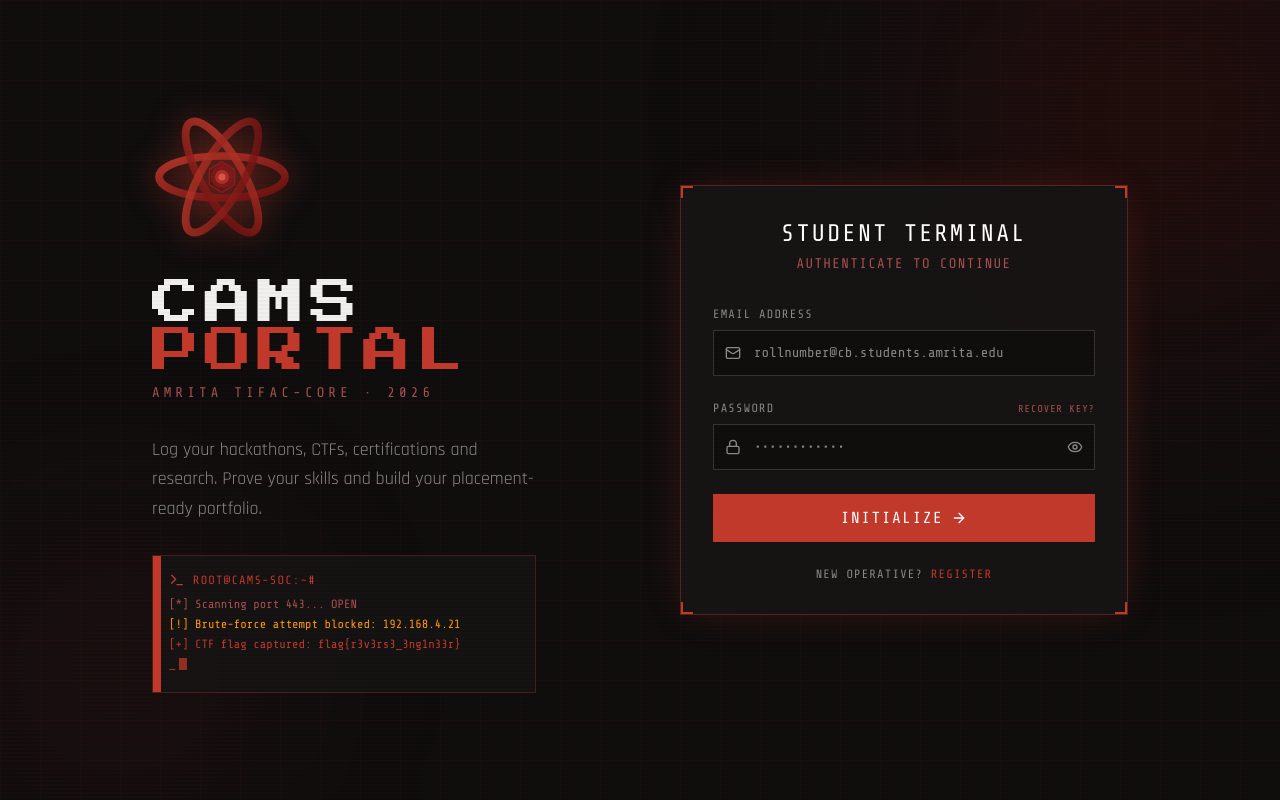
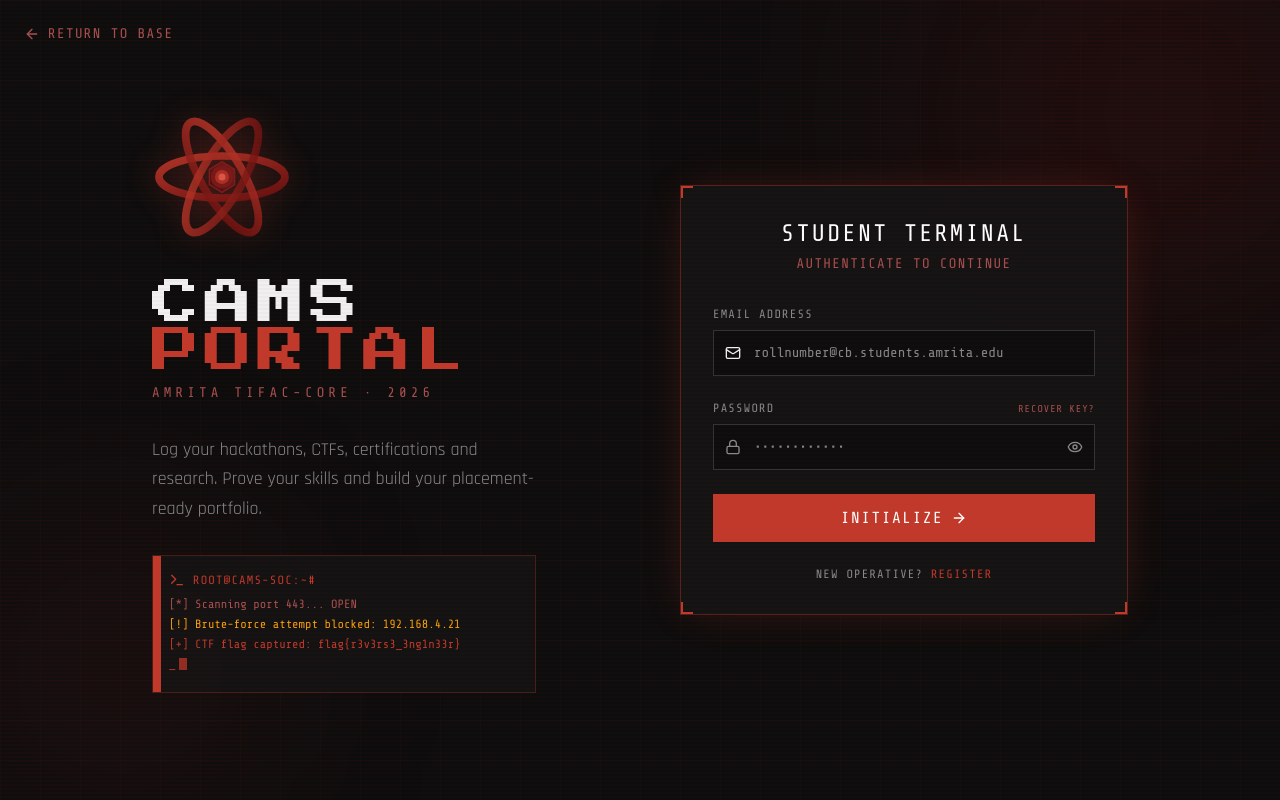
Before and after one commit to nethra2481/CAMS, a Next.js app: page /login in a window 1280 px wide. Built offline with nearby package versions, Linux system fonts and the light colour scheme.

Commit message:
fix: resolve dashboard 404, differentiate faculty login theme, and add back buttons

```diff
--- a/src/app/(auth)/login/page.tsx
+++ b/src/app/(auth)/login/page.tsx
@@ -4,7 +4,7 @@
 import { useState, useEffect, useRef } from "react";
 import { useRouter } from "next/navigation";
 import Link from "next/link";
-import { Lock, Mail, ArrowRight, AlertCircle, Eye, EyeOff, Terminal } from "lucide-react";
+import { Lock, Mail, ArrowRight, AlertCircle, Eye, EyeOff, Terminal, ArrowLeft } from "lucide-react";
 
 const LOG_LINES = [
   { type: "ok",   text: "[+] TLS 1.3 handshake complete" },
@@ -72,11 +72,21 @@
       setError("Invalid email or password.");
       setLoading(false);
     } else {
-      router.push("/dashboard");
+      router.push(role === "faculty" ? "/faculty" : "/student");
     }
   };
 
-  const logColor = (t: string) => t === "ok" ? "text-[#c0392b]" : t === "warn" ? "text-amber-500" : "text-[#a85050]";
+  // Color theme definitions based on role
+  const isFaculty = role === "faculty";
+  const primaryColor = isFaculty ? "#0ea5e9" : "#c0392b"; // cyan vs crimson
+  const primaryDark = isFaculty ? "#0284c7" : "#9b2020";
+  const primaryDarkest = isFaculty ? "#0369a1" : "#6b0f0f";
+  const primaryMuted = isFaculty ? "#38bdf8" : "#a85050";
+  const primaryHighlight = isFaculty ? "#7dd3fc" : "#e05a4a";
+
+  const logColor = (t: string) => t === "ok" ? `text-[${primaryColor}]` : t === "warn" ? "text-amber-500" : `text-[${primaryMuted}]`;
+
+  if (!mounted) return null;
 
   return (
     <>
@@ -99,8 +109,8 @@
             0deg,
             transparent,
             transparent 2px,
-            rgba(192, 57, 43, 0.03) 2px,
-            rgba(192, 57, 43, 0.03) 4px
+            rgba(${isFaculty ? '14, 165, 233' : '192, 57, 43'}, 0.03) 2px,
+            rgba(${isFaculty ? '14, 165, 233' : '192, 57, 43'}, 0.03) 4px
           );
           pointer-events: none;
           z-index: 9999;
@@ -110,8 +120,8 @@
           position: fixed;
           inset: 0;
           background-image:
-            linear-gradient(rgba(192, 57, 43, 0.04) 1px, transparent 1px),
-            linear-gradient(90deg, rgba(192, 57, 43, 0.04) 1px, transparent 1px);
+            linear-gradient(rgba(${isFaculty ? '14, 165, 233' : '192, 57, 43'}, 0.04) 1px, transparent 1px),
+            linear-gradient(90deg, rgba(${isFaculty ? '14, 165, 233' : '192, 57, 43'}, 0.04) 1px, transparent 1px);
           background-size: 40px 40px;
           pointer-events: none;
         }
@@ -125,7 +135,7 @@
         .ambient-1 {
           width: 600px;
           height: 600px;
-          background: radial-gradient(circle, rgba(107, 15, 15, 0.35) 0%, transparent 70%);
+          background: radial-gradient(circle, rgba(${isFaculty ? '2, 132, 199' : '107, 15, 15'}, 0.35) 0%, transparent 70%);
           top: -200px;
           right: -200px;
           animation: float1 8s ease-in-out infinite;
@@ -133,7 +143,7 @@
         .ambient-2 {
           width: 400px;
           height: 400px;
-          background: radial-gradient(circle, rgba(155, 32, 32, 0.2) 0%, transparent 70%);
+          background: radial-gradient(circle, rgba(${isFaculty ? '3, 105, 161' : '155, 32, 32'}, 0.2) 0%, transparent 70%);
           bottom: -100px;
           left: -100px;
           animation: float2 10s ease-in-out infinite;
@@ -149,41 +159,48 @@
         }
       `}</style>
 
-      <div className="min-h-screen flex items-center justify-center scanlines font-rajdhani text-[#f0f0f0] relative overflow-hidden bg-[#0d0d0d]">
+      <div className="min-h-screen flex flex-col items-center justify-center scanlines font-rajdhani text-[#f0f0f0] relative overflow-hidden bg-[#0d0d0d]">
         <div className="grid-bg z-0" />
         <div className="ambient-glow ambient-1 z-0" />
         <div className="ambient-glow ambient-2 z-0" />
 
-        <div className="relative z-10 w-full max-w-5xl flex flex-col lg:flex-row gap-12 items-center justify-between p-6">
+        {/* ── TOP NAV / BACK BUTTON ── */}
+        <div className="absolute top-0 left-0 w-full p-6 z-20 flex justify-between items-center">
+          <Link href="/" className={`flex items-center gap-2 font-share-tech uppercase tracking-widest text-sm transition-colors text-[${primaryMuted}] hover:text-[${primaryColor}]`}>
+            <ArrowLeft className="w-4 h-4" /> Return to Base
+          </Link>
+        </div>
+
+        <div className="relative z-10 w-full max-w-5xl flex flex-col lg:flex-row gap-12 items-center justify-between p-6 mt-10 lg:mt-0">
 
           {/* ── LEFT PANEL (Branding) ── */}
           <div className="flex-1 flex flex-col items-center lg:items-start text-center lg:text-left space-y-8">
             <div className="flex flex-col items-center lg:items-start gap-4">
-              <svg width="140" height="140" viewBox="0 0 200 200" fill="none" xmlns="http://www.w3.org/2000/svg" className="drop-shadow-[0_0_15px_rgba(192,57,43,0.6)]">
+              <svg width="140" height="140" viewBox="0 0 200 200" fill="none" xmlns="http://www.w3.org/2000/svg" style={{ filter: `drop-shadow(0 0 15px ${primaryColor}60)` }}>
                 <defs>
                   <linearGradient id="g1" x1="0%" y1="0%" x2="100%" y2="100%">
-                    <stop offset="0%" stopColor="#C0392B" />
-                    <stop offset="100%" stopColor="#6B0F0F" />
+                    <stop offset="0%" stopColor={primaryColor} />
+                    <stop offset="100%" stopColor={primaryDarkest} />
                   </linearGradient>
                   <linearGradient id="g2" x1="100%" y1="0%" x2="0%" y2="100%">
-                    <stop offset="0%" stopColor="#9B2020" />
+                    <stop offset="0%" stopColor={primaryDark} />
                     <stop offset="100%" stopColor="#4a0a0a" />
                   </linearGradient>
                 </defs>
                 <ellipse cx="100" cy="100" rx="90" ry="30" stroke="url(#g1)" strokeWidth="11" fill="none" transform="rotate(0 100 100)" opacity="0.9" />
                 <ellipse cx="100" cy="100" rx="90" ry="30" stroke="url(#g1)" strokeWidth="11" fill="none" transform="rotate(60 100 100)" opacity="0.85" />
                 <ellipse cx="100" cy="100" rx="90" ry="30" stroke="url(#g1)" strokeWidth="11" fill="none" transform="rotate(-60 100 100)" opacity="0.8" />
-                <polygon points="100,78 118,89 118,111 100,122 82,111 82,89" fill="url(#g2)" opacity="0.7" stroke="#9B2020" strokeWidth="2" />
+                <polygon points="100,78 118,89 118,111 100,122 82,111 82,89" fill="url(#g2)" opacity="0.7" stroke={primaryDark} strokeWidth="2" />
                 <circle cx="100" cy="100" r="16" fill="#7a1a1a" opacity="0.95" />
-                <circle cx="100" cy="100" r="10" fill="#C0392B" opacity="0.7" />
-                <circle cx="100" cy="100" r="5" fill="#e05a4a" opacity="0.9" />
+                <circle cx="100" cy="100" r="10" fill={primaryColor} opacity="0.7" />
+                <circle cx="100" cy="100" r="5" fill={primaryHighlight} opacity="0.9" />
               </svg>
 
               <div>
                 <h1 className="font-press-start text-3xl md:text-5xl tracking-widest text-[#f0f0f0] mt-4 mb-2">
-                  CAMS <span className="text-[#c0392b]">PORTAL</span>
+                  CAMS <span style={{ color: primaryColor }}>PORTAL</span>
                 </h1>
-                <p className="font-share-tech text-[#a85050] tracking-[0.3em] text-sm uppercase">Amrita TIFAC-CORE · {new Date().getFullYear()}</p>
+                <p className="font-share-tech tracking-[0.3em] text-sm uppercase" style={{ color: primaryMuted }}>Amrita TIFAC-CORE · {new Date().getFullYear()}</p>
               </div>
             </div>
 
@@ -191,20 +208,20 @@
               Log your hackathons, CTFs, certifications and research. Prove your skills and build your placement-ready portfolio.
             </p>
 
-            <div className="w-full max-w-sm border border-[#c0392b]/30 bg-[#141414]/80 backdrop-blur-sm p-4 relative">
-              <div className="absolute top-0 left-0 w-2 h-full bg-[#c0392b]" />
-              <div className="flex items-center gap-2 mb-2 text-[#c0392b] font-share-tech text-xs uppercase tracking-widest">
+            <div className="w-full max-w-sm border bg-[#141414]/80 backdrop-blur-sm p-4 relative" style={{ borderColor: `${primaryColor}4d` }}>
+              <div className="absolute top-0 left-0 w-2 h-full" style={{ backgroundColor: primaryColor }} />
+              <div className="flex items-center gap-2 mb-2 font-share-tech text-xs uppercase tracking-widest" style={{ color: primaryColor }}>
                 <Terminal className="w-4 h-4" /> root@cams-soc:~#
               </div>
               <div ref={termRef} className="font-share-tech text-xs space-y-1 h-20 overflow-hidden text-[#8a8a8a]">
                 {termLines.map((line, i) => (
-                  <div key={i} className={`flex items-start gap-2 ${logColor(line.type)}`}>
-                    <span>{line.text}</span>
+                  <div key={i} className="flex items-start gap-2">
+                    <span style={{ color: line.type === 'ok' ? primaryColor : line.type === 'warn' ? '#f59e0b' : primaryMuted }}>{line.text}</span>
                   </div>
                 ))}
-                <div className="flex items-center gap-1 text-[#c0392b]">
+                <div className="flex items-center gap-1" style={{ color: primaryColor }}>
                   <span>_</span>
-                  <span className="w-2 h-3 bg-[#c0392b] animate-pulse" />
+                  <span className="w-2 h-3 animate-pulse" style={{ backgroundColor: primaryColor }} />
                 </div>
               </div>
             </div>
@@ -212,22 +229,22 @@
 
           {/* ── RIGHT PANEL (Login) ── */}
           <div className="flex-1 w-full max-w-md">
-            <div className="bg-[#141414]/90 border border-[#c0392b]/40 p-8 relative shadow-[0_0_40px_-10px_rgba(192,57,43,0.3)] backdrop-blur-md">
+            <div className="bg-[#141414]/90 border p-8 relative backdrop-blur-md" style={{ borderColor: `${primaryColor}66`, boxShadow: `0 0 40px -10px ${primaryColor}4d` }}>
               {/* Corner decorations */}
-              <div className="absolute top-0 left-0 w-3 h-3 border-t-2 border-l-2 border-[#c0392b]" />
-              <div className="absolute top-0 right-0 w-3 h-3 border-t-2 border-r-2 border-[#c0392b]" />
-              <div className="absolute bottom-0 left-0 w-3 h-3 border-b-2 border-l-2 border-[#c0392b]" />
-              <div className="absolute bottom-0 right-0 w-3 h-3 border-b-2 border-r-2 border-[#c0392b]" />
+              <div className="absolute top-0 left-0 w-3 h-3 border-t-2 border-l-2" style={{ borderColor: primaryColor }} />
+              <div className="absolute top-0 right-0 w-3 h-3 border-t-2 border-r-2" style={{ borderColor: primaryColor }} />
+              <div className="absolute bottom-0 left-0 w-3 h-3 border-b-2 border-l-2" style={{ borderColor: primaryColor }} />
+              <div className="absolute bottom-0 right-0 w-3 h-3 border-b-2 border-r-2" style={{ borderColor: primaryColor }} />
 
               <div className="text-center mb-8">
                 <h2 className="font-share-tech text-2xl text-white uppercase tracking-widest mb-1">
                   {role === "faculty" ? "Faculty Terminal" : "Student Terminal"}
                 </h2>
-                <p className="text-[#a85050] text-sm font-share-tech uppercase tracking-widest">Authenticate to continue</p>
+                <p className="text-sm font-share-tech uppercase tracking-widest" style={{ color: primaryMuted }}>Authenticate to continue</p>
               </div>
 
               {error && (
-                <div className="mb-6 flex items-start gap-3 text-sm text-[#c0392b] bg-[#c0392b]/10 border border-[#c0392b]/30 p-3">
+                <div className="mb-6 flex items-start gap-3 text-sm p-3 border" style={{ color: primaryColor, backgroundColor: `${primaryColor}1a`, borderColor: `${primaryColor}4d` }}>
                   <AlertCircle className="w-4 h-4 shrink-0 mt-0.5" />
                   <span className="font-share-tech uppercase">{error}</span>
                 </div>
@@ -239,7 +256,7 @@
                     Email Address
                   </label>
                   <div className="relative group">
-                    <Mail className="absolute left-3 top-1/2 -translate-y-1/2 w-4 h-4 text-[#8a8a8a] group-focus-within:text-[#c0392b] transition-colors" />
+                    <Mail className="absolute left-3 top-1/2 -translate-y-1/2 w-4 h-4 text-[#8a8a8a] transition-colors group-focus-within:text-current" style={{ color: "inherit" }} />
                     <input
                       id="email"
                       type="email"
@@ -247,8 +264,13 @@
                       value={email}
                       onChange={e => setEmail(e.target.value)}
                       required
-                      className="w-full bg-[#0d0d0d] border border-[#333] focus:border-[#c0392b] text-white text-sm pl-10 pr-4 py-3 outline-none transition-colors font-share-tech"
+                      className="w-full bg-[#0d0d0d] border border-[#333] text-white text-sm pl-10 pr-4 py-3 outline-none transition-colors font-share-tech focus-within-border-primary"
                     />
+                    {/* Inline style to handle focus border color */}
+                    <style>{`
+                      #email:focus, #password:focus { border-color: ${primaryColor}; }
+                      .group:focus-within svg { color: ${primaryColor} !important; }
+                    `}</style>
                   </div>
                 </div>
 
@@ -257,12 +279,13 @@
                     <label htmlFor="password" className="block text-xs font-share-tech text-[#8a8a8a] uppercase tracking-widest">
                       Password
                     </label>
-                    <Link href="/forgot-password" className="text-[10px] font-share-tech text-[#a85050] hover:text-[#c0392b] uppercase tracking-widest transition-colors">
+                    <Link href="/reset-password" className="text-[10px] font-share-tech uppercase tracking-widest transition-colors hover-text-primary" style={{ color: primaryMuted }}>
                       Recover Key?
                     </Link>
+                    <style>{`.hover-text-primary:hover { color: ${primaryColor} !important; }`}</style>
                   </div>
                   <div className="relative group">
-                    <Lock className="absolute left-3 top-1/2 -translate-y-1/2 w-4 h-4 text-[#8a8a8a] group-focus-within:text-[#c0392b] transition-colors" />
+                    <Lock className="absolute left-3 top-1/2 -translate-y-1/2 w-4 h-4 text-[#8a8a8a] transition-colors" />
                     <input
                       id="password"
                       type={showPassword ? "text" : "password"}
@@ -270,12 +293,12 @@
                       value={password}
                       onChange={e => setPassword(e.target.value)}
                       required
-                      className="w-full bg-[#0d0d0d] border border-[#333] focus:border-[#c0392b] text-white text-sm pl-10 pr-10 py-3 outline-none transition-colors font-share-tech"
+                      className="w-full bg-[#0d0d0d] border border-[#333] text-white text-sm pl-10 pr-10 py-3 outline-none transition-colors font-share-tech"
                     />
                     <button
                       type="button"
                       onClick={() => setShowPassword(v => !v)}
-                      className="absolute right-3 top-1/2 -translate-y-1/2 text-[#8a8a8a] hover:text-[#c0392b] transition-colors"
+                      className="absolute right-3 top-1/2 -translate-y-1/2 text-[#8a8a8a] transition-colors hover-text-primary"
                     >
                       {showPassword ? <EyeOff className="w-4 h-4" /> : <Eye className="w-4 h-4" />}
                     </button>
@@ -285,7 +308,8 @@
                 <button
                   type="submit"
                   disabled={loading}
-                  className="w-full bg-[#c0392b] hover:bg-[#a85050] text-white font-share-tech uppercase tracking-widest py-3 flex items-center justify-center gap-2 transition-colors disabled:opacity-50"
+                  className="w-full text-white font-share-tech uppercase tracking-widest py-3 flex items-center justify-center gap-2 transition-colors disabled:opacity-50 hover-bg-primary"
+                  style={{ backgroundColor: primaryColor }}
                 >
                   {loading ? (
                     "Authenticating..."
@@ -293,12 +317,14 @@
                     <>Initialize <ArrowRight className="w-4 h-4" /></>
                   )}
                 </button>
+                <style>{`.hover-bg-primary:hover { background-color: ${primaryMuted} !important; }`}</style>
               </form>
 
               <div className="mt-6 text-center">
                 <p className="text-xs font-share-tech text-[#8a8a8a] uppercase tracking-widest">
-                  New Operative? <Link href="/register" className="text-[#c0392b] hover:text-[#e74c3c] transition-colors">Register</Link>
+                  New Operative? <Link href="/register" className="transition-colors hover-text-highlight" style={{ color: primaryColor }}>Register</Link>
                 </p>
+                <style>{`.hover-text-highlight:hover { color: ${primaryHighlight} !important; }`}</style>
               </div>
             </div>
           </div>
--- a/src/app/reset-password/page.tsx
+++ b/src/app/reset-password/page.tsx
@@ -7,7 +7,7 @@
 import { Button } from "@/components/ui/button";
 import { Input } from "@/components/ui/input";
 import { Label } from "@/components/ui/label";
-import { Loader2, KeyRound, CheckCircle2, Eye, EyeOff } from "lucide-react";
+import { Loader2, KeyRound, CheckCircle2, Eye, EyeOff, ArrowLeft } from "lucide-react";
 import Link from "next/link";
 
 function ResetPasswordForm() {
@@ -153,6 +153,10 @@
         <div className="absolute bottom-[10%] left-[10%] w-[40%] h-[40%] rounded-full bg-cyan-900/20 blur-[100px]"></div>
       </div>
 
+      <Link href="/login" className="absolute top-6 left-6 z-20 flex items-center gap-2 text-sm text-slate-400 hover:text-slate-200 transition-colors">
+        <ArrowLeft className="w-4 h-4" /> Back to Login
+      </Link>
+
       <div className="w-full max-w-md z-10 animate-fade-in">
         <div className="text-center mb-8">
           <div className="inline-flex items-center justify-center p-3 bg-slate-900 border border-slate-800 rounded-2xl mb-4 shadow-[0_0_20px_-5px_rgba(6,182,212,0.3)]">
```
Also changed, not shown: src/app/(auth)/register/page.tsx (+10 -5 lines).
